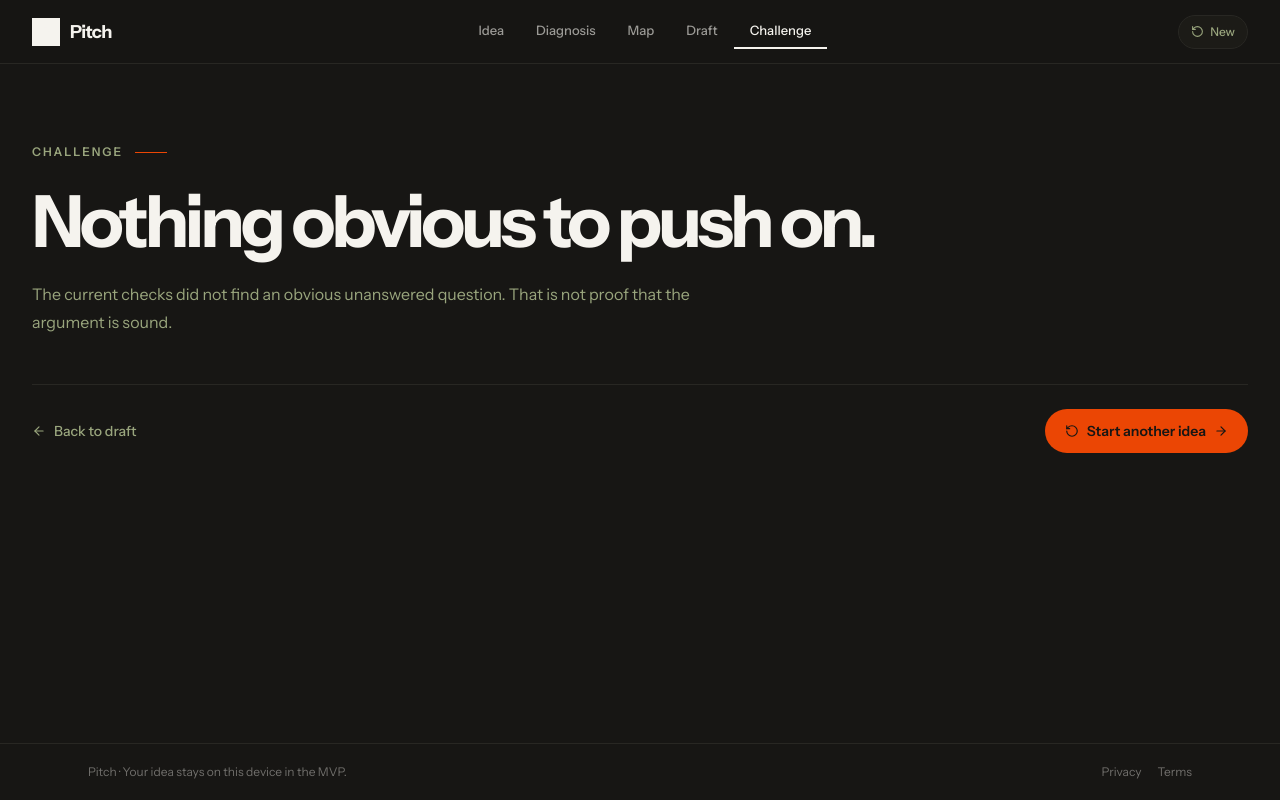
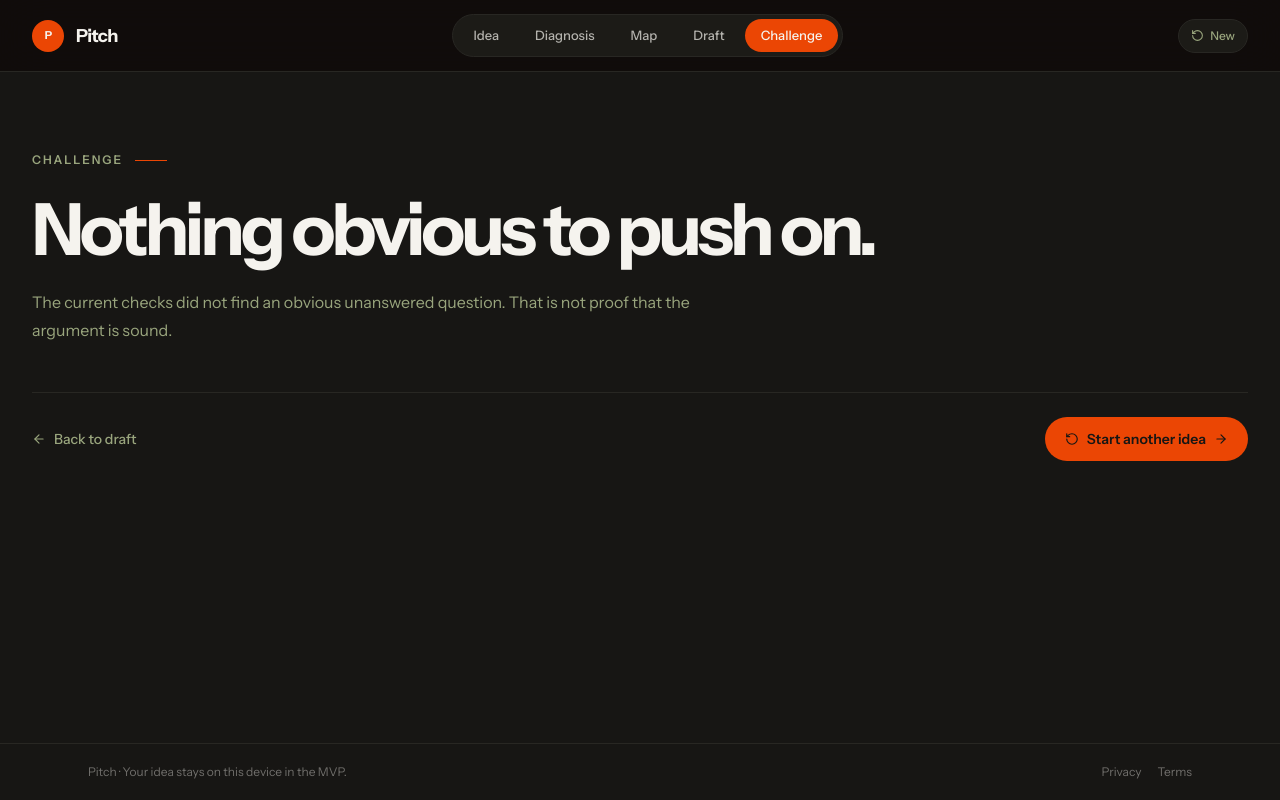
Before and after one commit to Wuraola-Adebisi/Pitch, a React (Vite) app: page /app/challenge in a window 1280 px wide. Built offline with nearby package versions, Linux system fonts and the light colour scheme.

Commit message:
Rework Pitch visual system around dark orange theme

```diff
--- a/src/components/Header.tsx
+++ b/src/components/Header.tsx
@@ -16,14 +16,14 @@ export default function Header() {
   const activeIndex = Math.max(0, steps.findIndex((s) => s.path === pathname))
 
   return (
-    <header className="sticky top-0 z-40 border-b border-line bg-paper/95 backdrop-blur-md">
+    <header className="sticky top-0 z-40 border-b border-[#282723] bg-[#100c0b]/90 backdrop-blur-xl">
       <div className="mx-auto flex max-w-7xl items-center gap-5 px-5 py-3.5 sm:px-8">
-        <Link to="/" className="flex shrink-0 items-center gap-2.5 font-display text-lg font-bold tracking-[-0.04em]">
-          <span className="flex h-7 w-7 items-center justify-center bg-ink text-[11px] font-bold text-white">P</span>
+        <Link to="/" className="flex shrink-0 items-center gap-3 font-display text-lg font-bold tracking-[-0.04em]">
+          <span className="flex h-8 w-8 items-center justify-center rounded-full bg-[#eb4604] text-[11px] font-bold text-[#f5f3ee]">P</span>
           <span className="hidden sm:inline">Pitch</span>
         </Link>
         <nav className="flex flex-1 justify-center overflow-x-auto" aria-label="Pitch workflow">
-          <div className="flex min-w-max items-center gap-0">
+          <div className="flex min-w-max items-center gap-1 rounded-full border border-[#282723] bg-[#1c1b17] p-1">
             {steps.map((s, i) => {
               const active = pathname === s.path
               const completed = i < activeIndex
@@ -32,8 +32,8 @@ export default function Header() {
                   key={s.path}
                   to={s.path}
                   aria-current={active ? 'step' : undefined}
-                  className={'border-b-2 px-3 py-2 text-xs font-medium transition-colors sm:px-4 sm:text-[13px] ' + (
-                    active ? 'border-ink text-ink' : completed ? 'border-transparent text-ink/60 hover:text-ink' : 'border-transparent text-ink/30 hover:text-ink'
+                  className={'rounded-full px-3.5 py-2 text-xs font-medium transition-colors sm:px-4 sm:text-[13px] ' + (
+                    active ? 'bg-[#eb4604] text-[#f5f3ee]' : completed ? 'text-[#f5f3ee]/70 hover:text-[#f5f3ee]' : 'text-[#99a57d] hover:text-[#f5f3ee]'
                   )}
                 >
                   {s.label}
@@ -45,7 +45,7 @@ export default function Header() {
         <button
           type="button"
           onClick={() => { if (window.confirm('Start a new idea? Your current pitch will be cleared.')) reset() }}
-          className="hidden shrink-0 items-center gap-1.5 border border-line bg-card px-3 py-2 text-xs font-medium text-muted transition-colors hover:border-ink hover:text-ink sm:inline-flex"
+          className="hidden shrink-0 items-center gap-1.5 border border-[#282723] bg-[#1c1b17] px-3 py-2 text-xs font-medium text-[#99a57d] transition-colors hover:border-[#eb4604] hover:text-[#f5f3ee] sm:inline-flex"
         >
           <RotateCcw size={13} /> New
         </button>
```
